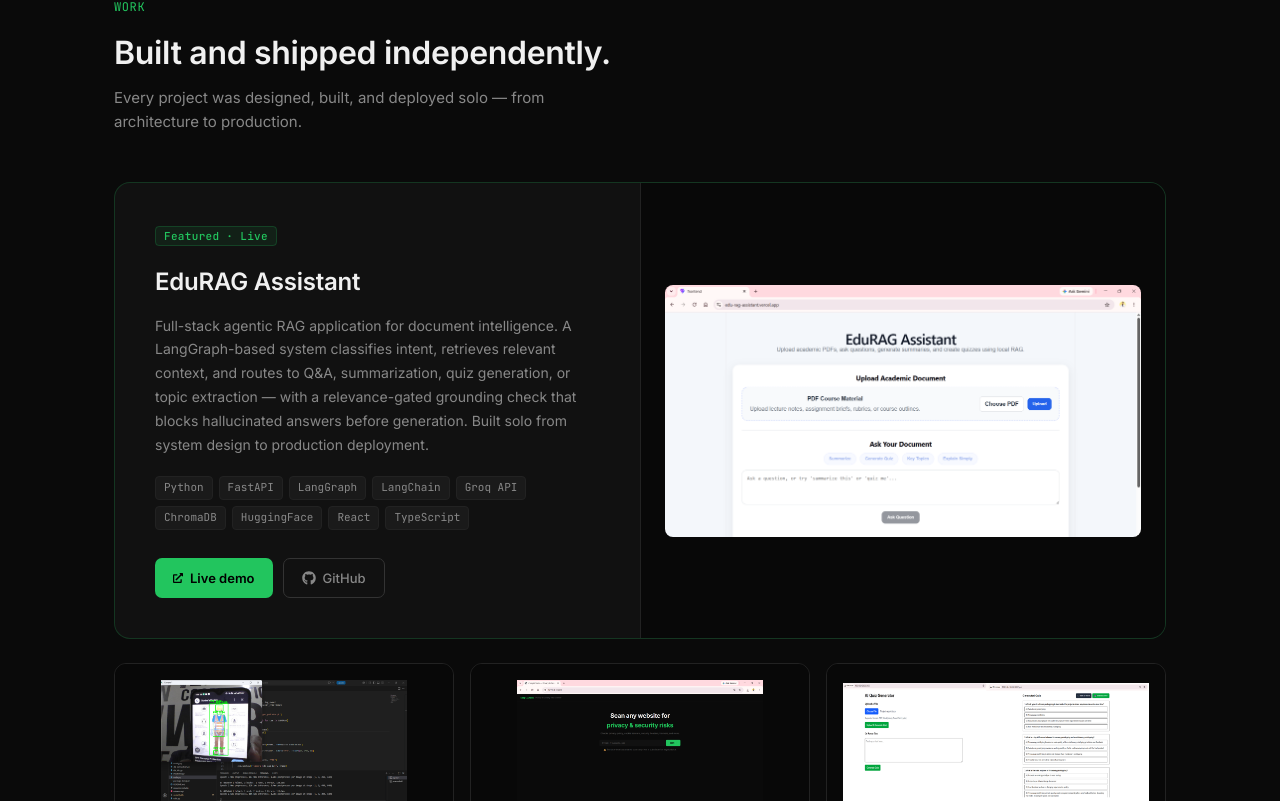
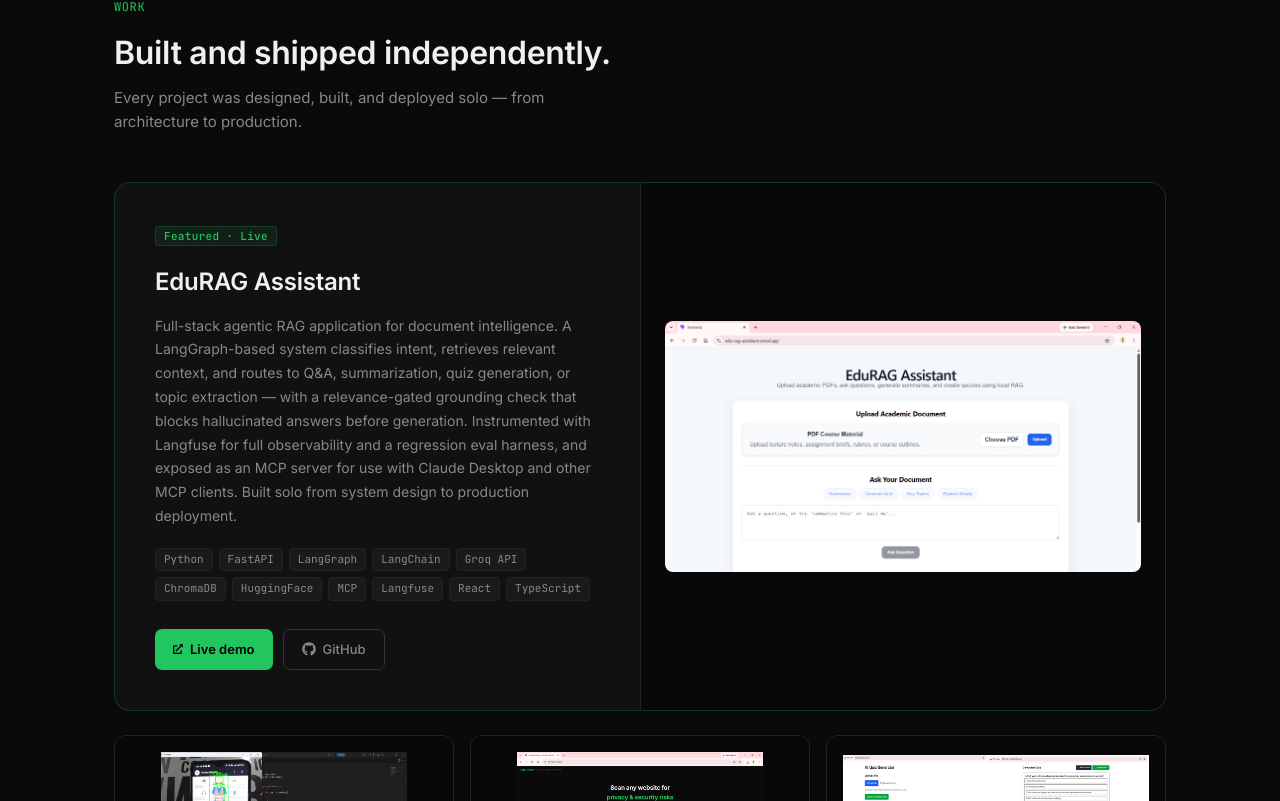
Before and after one commit to Fahad-12345/portfolio, a React (Vite) app: page / in a window 1280 px wide. Shown: the part 979-1780 px from the top of the page. Built offline with nearby package versions, Linux system fonts and the light colour scheme; the HTML template or start-up script is replaced by a standard one.

Commit message:
docs: update EduRAG description to reflect Langfuse observability, eval harness, and MCP server

```diff
--- a/src/App.tsx
+++ b/src/App.tsx
@@ -12,13 +12,13 @@ const PROJECTS = [
   id: 'edurag',
   label: 'Featured · Live',
   title: 'EduRAG Assistant',
-  description: 'Full-stack agentic RAG application for document intelligence. A LangGraph-based system classifies intent, retrieves relevant context, and routes to Q&A, summarization, quiz generation, or topic extraction — with a relevance-gated grounding check that blocks hallucinated answers before generation. Built solo from system design to production deployment.',
-  stack: ['Python', 'FastAPI', 'LangGraph', 'LangChain', 'Groq API', 'ChromaDB', 'HuggingFace', 'React', 'TypeScript'],
+  description: 'Full-stack agentic RAG application for document intelligence. A LangGraph-based system classifies intent, retrieves relevant context, and routes to Q&A, summarization, quiz generation, or topic extraction — with a relevance-gated grounding check that blocks hallucinated answers before generation. Instrumented with Langfuse for full observability and a regression eval harness, and exposed as an MCP server for use with Claude Desktop and other MCP clients. Built solo from system design to production deployment.',
+  stack: ['Python', 'FastAPI', 'LangGraph', 'LangChain', 'Groq API', 'ChromaDB', 'HuggingFace', 'MCP', 'Langfuse', 'React', 'TypeScript'],
   github: 'https://github.com/Fahad-12345/EduRAG-Assistant',
   live: 'https://edu-rag-assistant.vercel.app',
   featured: true,
   image: '/projects/EduRAG.png',
-},
+  },
   {
     id: 'ppe',
     label: 'Computer Vision',
```
